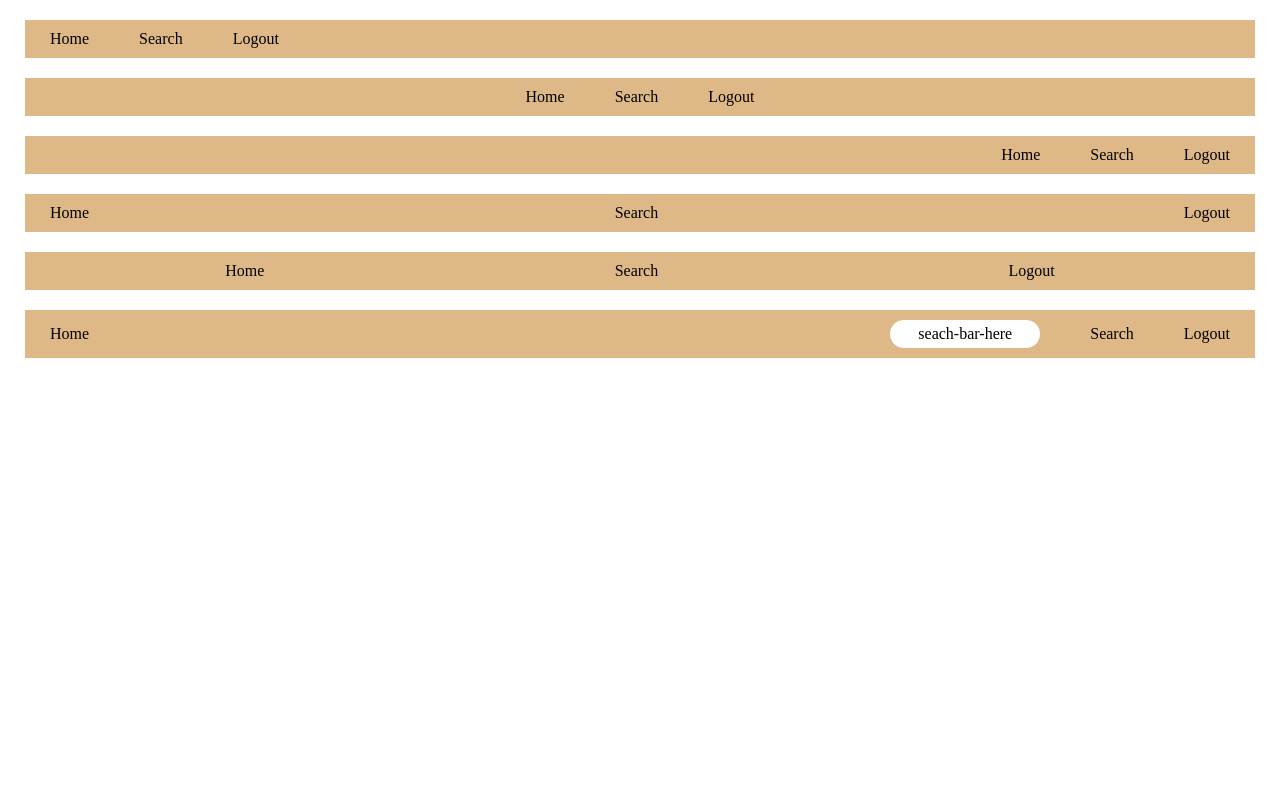
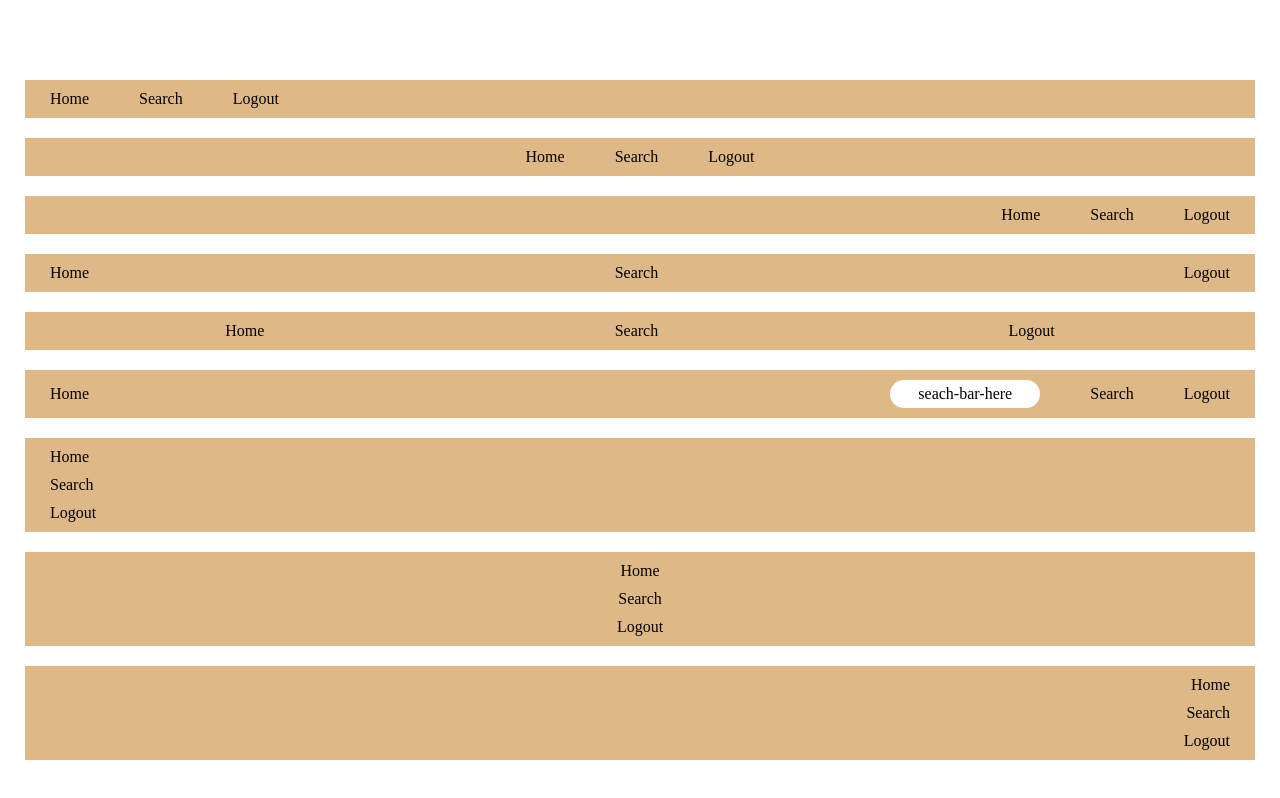
Before and after one commit to TomyJusuf/Flex-box, a plain HTML site: page index.html in a window 1280 px wide. Drawn offline with Linux system fonts and the light colour scheme.

Commit message:
add styling for navbar layouts

```diff
--- a/index.html
+++ b/index.html
@@ -45,6 +45,21 @@
     <div>Logout</div>
    </div>
   </div>
+  <div class="container align-i-s">
+   <div>Home</div>
+   <div>Search</div>
+   <div>Logout</div>
+  </div>
+  <div class="container align-i-c">
+   <div>Home</div>
+   <div>Search</div>
+   <div>Logout</div>
+  </div>
+  <div class="container align-i-e">
+   <div>Home</div>
+   <div>Search</div>
+   <div>Logout</div>
+  </div>
  </nav>
 
 </body>
--- a/style.css
+++ b/style.css
@@ -6,13 +6,16 @@
 nav {
   display: flex;
   flex-direction: row;
-  margin: 10px 25px;
+  margin: 0% 25px;
+  height: 100%;
   flex-wrap: wrap;
+  transform: translate(0, 10%);
 }
 .container {
   display: flex;
   margin: 10px auto;
   width: 100%;
+  height: 100%;
   background-color: burlywood;
   padding: 10px 25px;
 }
@@ -54,3 +57,21 @@ nav {
   /* padding-right: 25px; */
   padding: 5px 10px;
 }
+.align-i-s {
+  display: flex;
+  justify-content: center;
+  gap: 10px;
+  flex-direction: column;
+  align-items: flex-start;
+}
+.align-i-c {
+  display: flex;
+  align-items: center;
+  flex-direction: column;
+  gap: 10px;
+}
+.align-i-e {
+  flex-direction: column;
+  align-items: flex-end;
+  gap: 10px;
+}
```
